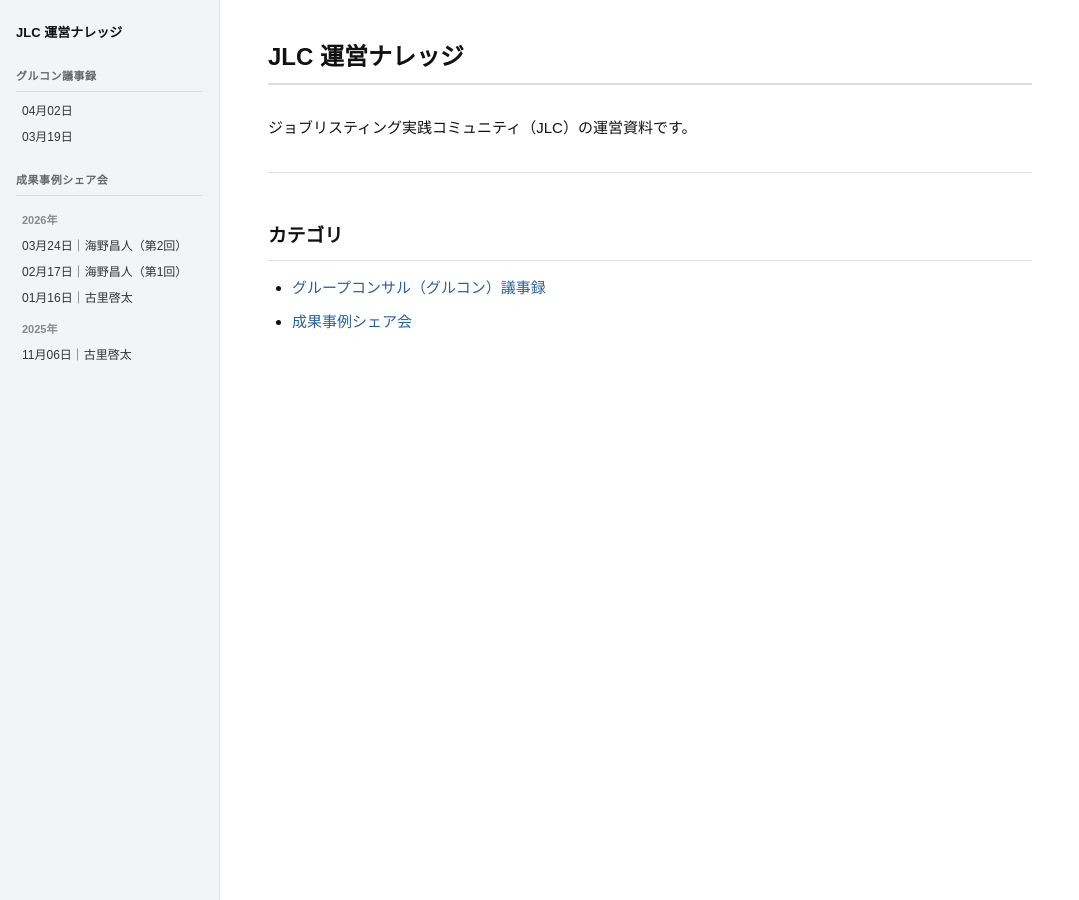
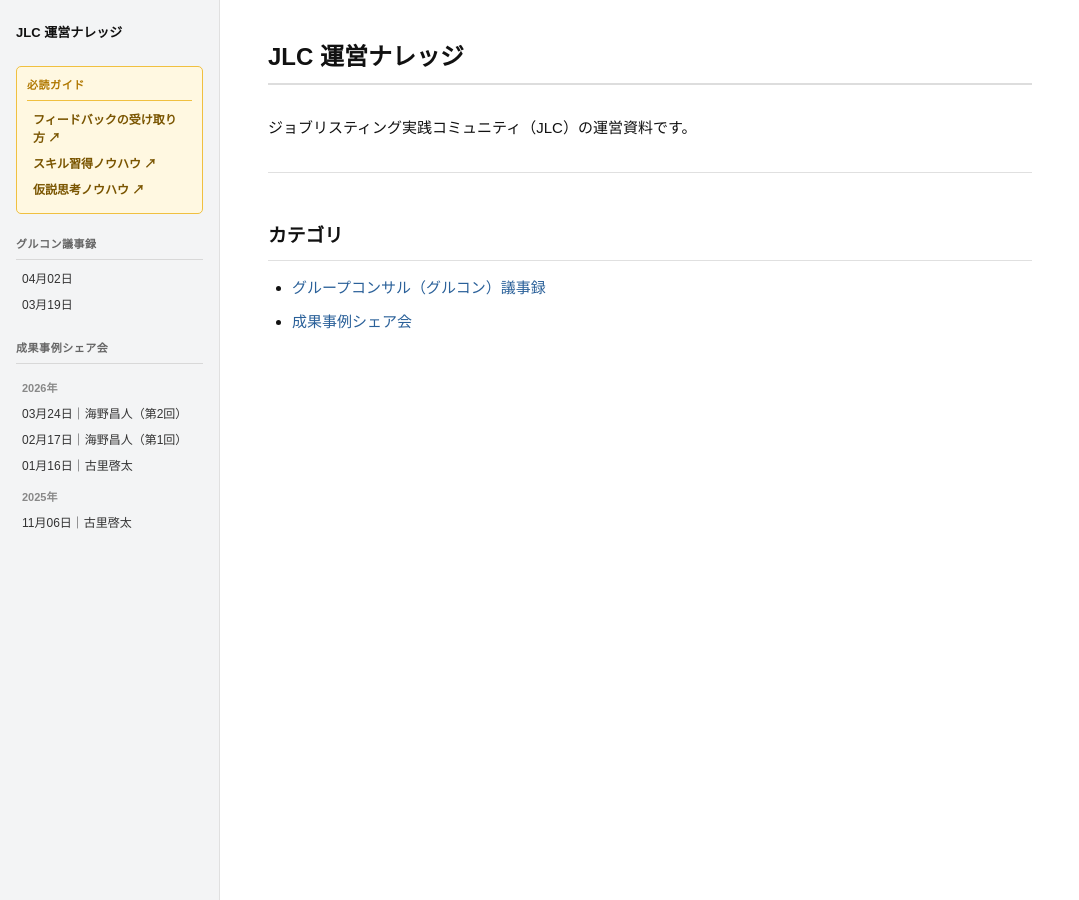
Before and after one commit to staffsolution/staffsolution-jlc, a Jekyll site: the page built from index.md, in a window 1280 px wide. Shown: the whole page, without its empty margins (0-1079 px from the left). Built offline with Jekyll 4.4.1, drawn with Linux system fonts in a browser that asks for light colours; our own code applies the rules of GitHub Pages for plain Markdown files.

Commit message:
サイドバーに必読ガイドセクションを追加（フィードバックの受け取り方・スキル習得・仮説思考）
Made-with: Cursor

```diff
--- a/_includes/nav.html
+++ b/_includes/nav.html
@@ -1,6 +1,15 @@
 <nav class="sidebar-nav">
   <div class="nav-site-title">
     <a href="{{ '/' | relative_url }}">JLC 運営ナレッジ</a>
+  </div>
+
+  <div class="nav-section nav-section--pinned">
+    <div class="nav-section-title">必読ガイド</div>
+    <ul>
+      <li><a href="https://staffsolution.github.io/staffsolution-jpc/%E3%83%95%E3%82%A3%E3%83%BC%E3%83%89%E3%83%90%E3%83%83%E3%82%AF%E3%81%AE%E5%8F%97%E3%81%91%E5%8F%96%E3%82%8A%E6%96%B9" target="_blank" rel="noopener">フィードバックの受け取り方 ↗</a></li>
+      <li><a href="https://staffsolution.github.io/staffsolution-knowhow/9%E3%82%B9%E3%83%86%E3%83%83%E3%83%97%E3%83%A1%E3%82%BD%E3%83%83%E3%83%89/%E3%82%B9%E3%82%AD%E3%83%AB%E7%BF%92%E5%BE%97" target="_blank" rel="noopener">スキル習得ノウハウ ↗</a></li>
+      <li><a href="https://staffsolution.github.io/staffsolution-knowhow/9%E3%82%B9%E3%83%86%E3%83%83%E3%83%97%E3%83%A1%E3%82%BD%E3%83%83%E3%83%89/%E4%BB%AE%E8%AA%AC%E6%80%9D%E8%80%83" target="_blank" rel="noopener">仮説思考ノウハウ ↗</a></li>
+    </ul>
   </div>
 
   <div class="nav-section">
--- a/assets/css/style.css
+++ b/assets/css/style.css
@@ -98,6 +98,30 @@ body {
   color: #888;
   padding: 8px 6px 2px;
   font-weight: 700;
+}
+
+/* ---- 必読ガイド（ピン留めセクション） ---- */
+.nav-section--pinned {
+  background: #fff8e1;
+  border: 1px solid #f0c040;
+  border-radius: 5px;
+  padding: 8px 10px 10px;
+  margin-bottom: 20px;
+}
+.nav-section--pinned .nav-section-title {
+  color: #b07800;
+  border-bottom-color: #f0c040;
+}
+.nav-section--pinned ul {
+  margin-top: 4px;
+}
+.nav-section--pinned li a {
+  color: #7a5500;
+  font-weight: 600;
+}
+.nav-section--pinned li a:hover {
+  background: #fde98a;
+  color: #3d2a00;
 }
 
 /* ---- メインコンテンツ ---- */
```
